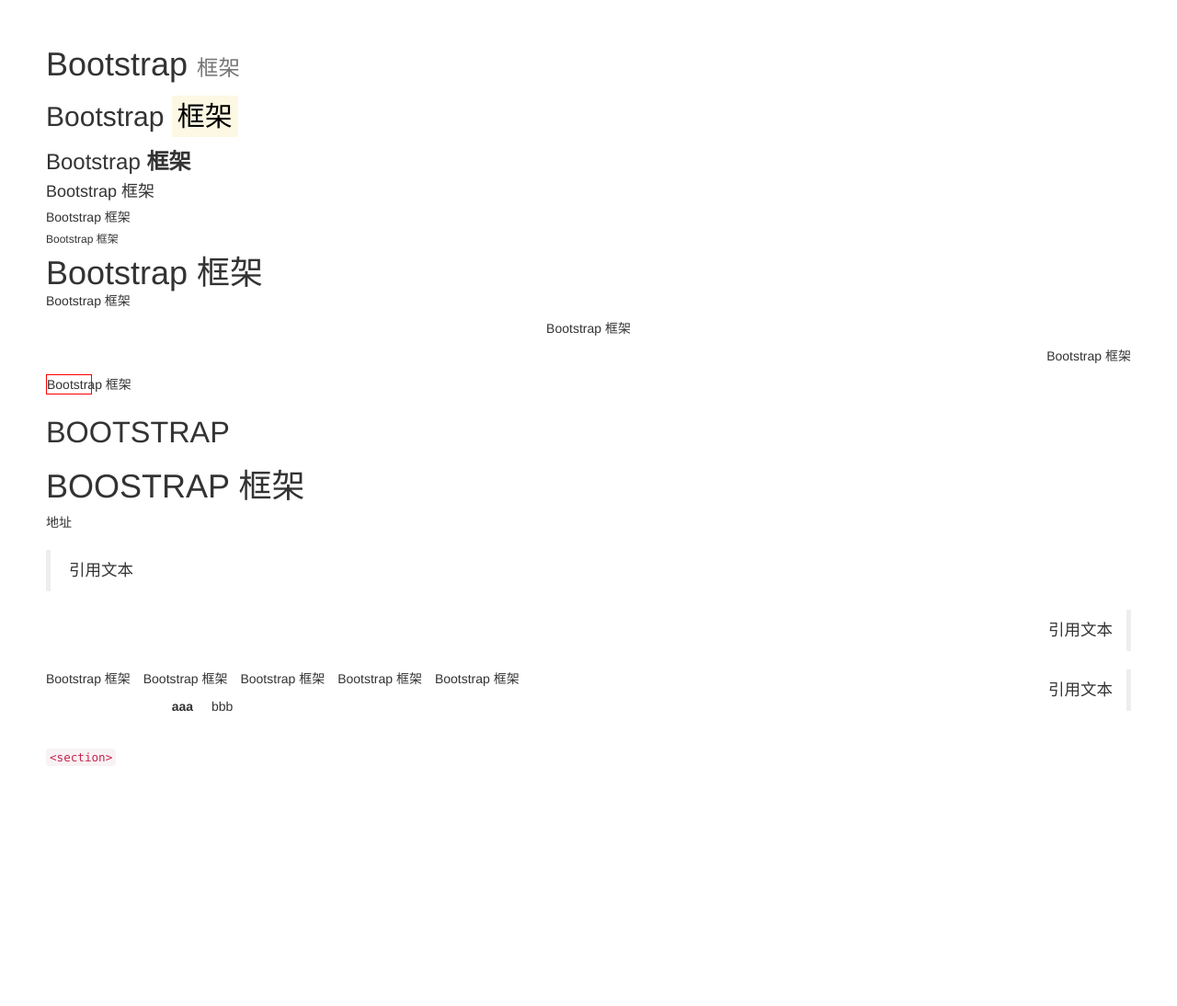
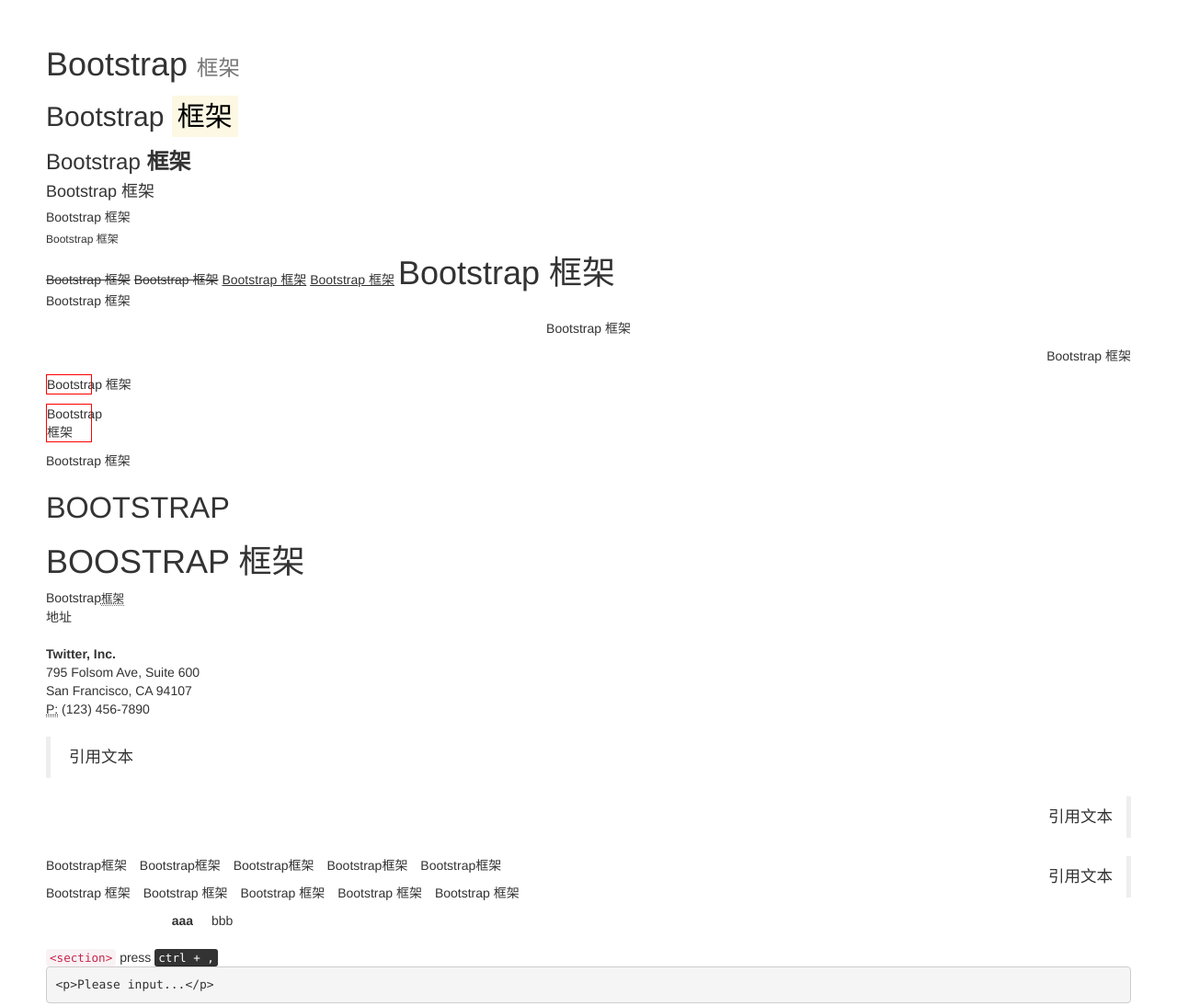
Before and after one commit to FisherBi/bootstraplearning, a plain HTML site: page src/lesson2/index.html in a window 1280 px wide. Shown: the whole page at 92% size. Before the commit the page ends 883 px from the top, so only its background shows below. Drawn offline with Linux system fonts and the light colour scheme.

Commit message:
modify lesson2

```diff
--- a/src/lesson2/index.html
+++ b/src/lesson2/index.html
@@ -19,18 +19,34 @@
 	<h5>Bootstrap 框架</h5>
 	<h6>Bootstrap 框架</h6>
 
+	<del>Bootstrap 框架</del>
+	<s>Bootstrap 框架</s>
+	<ins>Bootstrap 框架</ins>
+	<u>Bootstrap 框架</u>
+
 	<span class="h1">Bootstrap 框架</span>
 
 	<p class="text-left">Bootstrap 框架</p>
 	<p class="text-center">Bootstrap 框架</p>
 	<p class="text-right">Bootstrap 框架</p>
 	<p class="text-nowrap" style="border:1px solid red;width:50px">Bootstrap 框架</p>
+	<p style="border:1px solid red;width:50px">Bootstrap 框架</p>
+	<p class="text-justify">Bootstrap 框架</p>
 
 	<h1><abbr class="initialism">Bootstrap</abbr></h1>
 	<h1 class="text-uppercase">Boostrap 框架</h1>
 
+	Bootstrap<abbr title="Bootstrap" class="initialism">框架</abbr>
+
 	<address>
 		地址
+	</address>
+
+	<address>
+		<strong>Twitter, Inc.</strong><br>
+		795 Folsom Ave, Suite 600<br>
+		San Francisco, CA 94107<br>
+		<abbr title="Phone">P:</abbr> (123) 456-7890
 	</address>
 
 	<blockquote>引用文本</blockquote>
@@ -39,7 +55,16 @@
 
 	<blockquote class="pull-right">引用文本</blockquote>
 
-	<ul class="list-unstyled list-inline">
+	<ul class="list-inline">
+		<li>Bootstrap框架</li>
+		<li>Bootstrap框架</li>
+		<li>Bootstrap框架</li>
+		<li>Bootstrap框架</li>
+		<li>Bootstrap框架</li>
+	</ul>
+
+
+	<ul class="list-inline">
 		<li>Bootstrap 框架</li>
 		<li>Bootstrap 框架</li>
 		<li>Bootstrap 框架</li>
@@ -54,6 +79,10 @@
 
 	<code>&lt;section&gt;</code>
 
+	press <kbd>ctrl + ,</kbd>
+
+	<pre>&lt;p&gt;Please input...&lt;/p&gt;</pre>
+
 	<script src="../../bootstrap/js/jquery.min.js"></script>
 	<script src="../../bootstrap/js/bootstrap.min.js"></script>
 </body>
```
